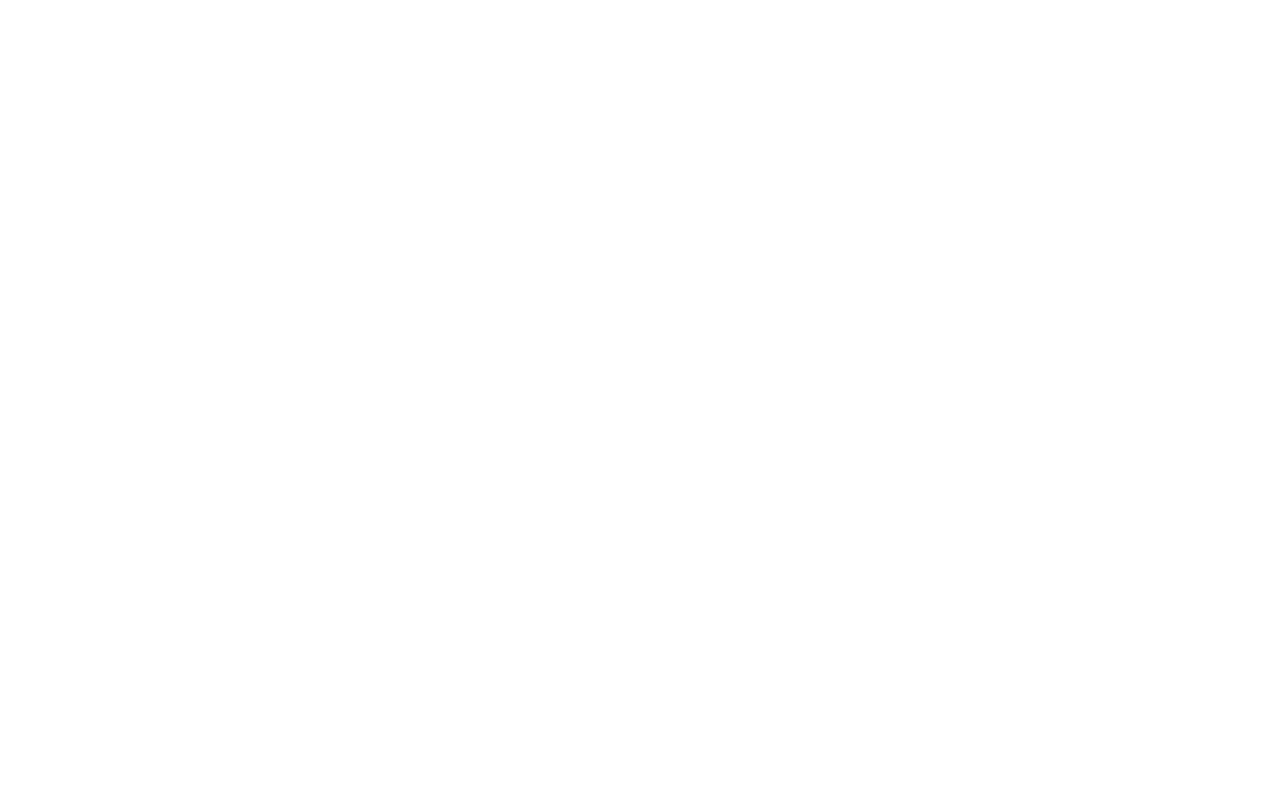
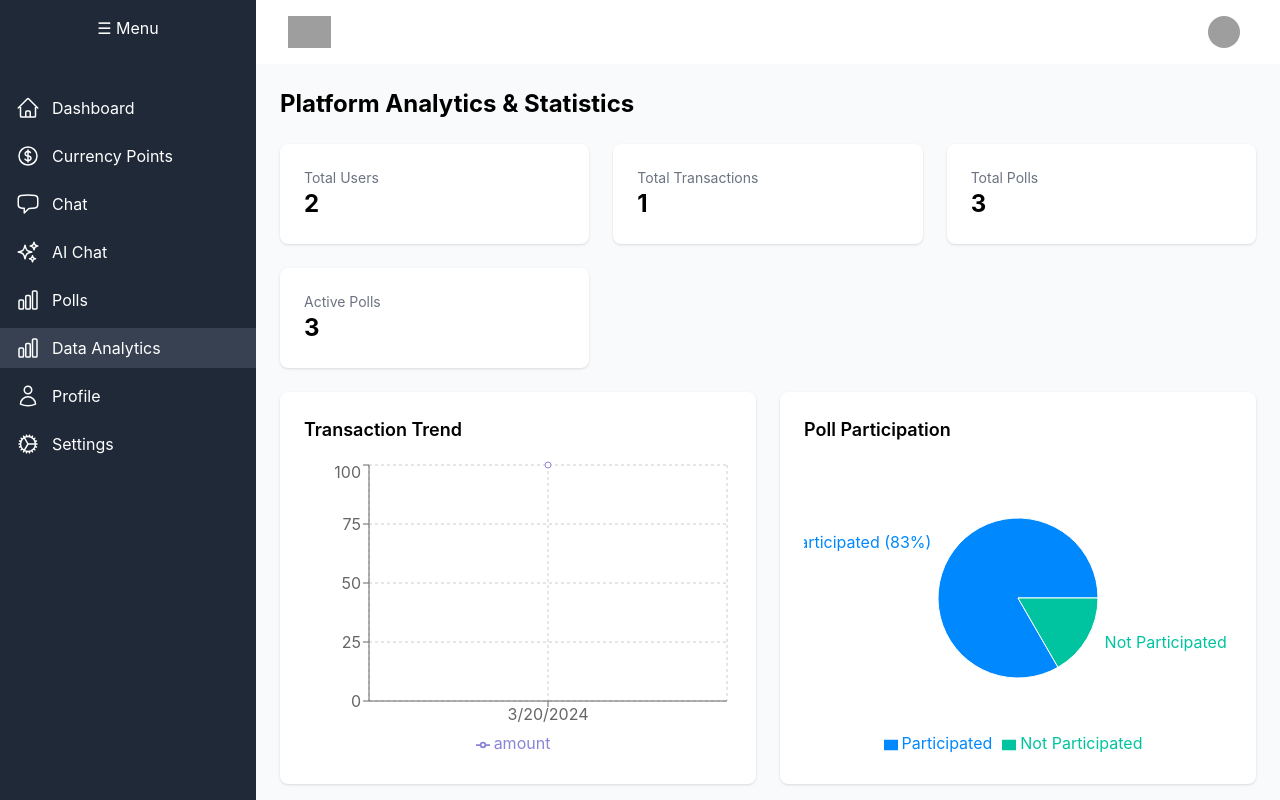
Before and after one commit to NafisRayan/DecentAI, a React (Create React App) app in the folder decentai-frontend/: page /data-analytics in a window 1280 px wide. Before the commit this address had no page. Built offline with nearby package versions, Linux system fonts and the light colour scheme; data requests are answered from the project's data file; sample sign-in values are in the browser's storage; grey boxes are pictures that could not be loaded.

Commit message:
"Removed Analytics and Statistics pages, replaced with DataAnalytics page, and updated sidebar navigation"

```diff
--- a/decentai-frontend/Backend/data/db.json
+++ b/decentai-frontend/Backend/data/db.json
@@ -83,6 +83,21 @@
                 2,
                 3
             ]
+        },
+        {
+            "id": 3,
+            "title": "s",
+            "options": [
+                "s",
+                "s"
+            ],
+            "votes": {
+                "s": 1
+            },
+            "active": true,
+            "voters": [
+                3
+            ]
         }
     ]
 }
--- a/decentai-frontend/src/App.jsx
+++ b/decentai-frontend/src/App.jsx
@@ -9,10 +9,8 @@
 import Profile from './pages/Profile';
 import AIChat from './pages/AIChat';
 import UserManagement from './pages/admin/UserManagement';
-import Statistics from './pages/Statistics';
-// import Community from './pages/Community';
+import DataAnalytics from './pages/DataAnalytics';
 import UserSettings from './pages/UserSettings';
-import Analytics from './pages/Analytics';
 
 function ProtectedRoute({ children }) {
   const { user, loading } = useAuth();
@@ -77,27 +75,15 @@
             </ProtectedRoute>
           } />
 
-          <Route path="/statistics" element={
+          <Route path="/data-analytics" element={
             <ProtectedRoute>
-              <Statistics />
+              <DataAnalytics />
             </ProtectedRoute>
           } />
-
-          {/* <Route path="/community" element={
-            <ProtectedRoute>
-              <Community />
-            </ProtectedRoute>
-          } /> */}
 
           <Route path="/user-settings" element={
             <ProtectedRoute>
               <UserSettings />
-            </ProtectedRoute>
-          } />
-
-          <Route path="/analytics" element={
-            <ProtectedRoute>
-              <Analytics />
             </ProtectedRoute>
           } />
         </Routes>
--- a/decentai-frontend/src/components/Layout/Sidebar.jsx
+++ b/decentai-frontend/src/components/Layout/Sidebar.jsx
@@ -19,9 +19,7 @@
     { name: 'Chat', icon: ChatBubbleLeftIcon, path: '/chat' },
     { name: 'AI Chat', icon: SparklesIcon, path: '/ai-chat' },
     { name: 'Polls', icon: ChartBarIcon, path: '/polls' },
-    { name: 'Statistics', icon: ChartBarIcon, path: '/statistics' },
-    // { name: 'Community', icon: UserIcon, path: '/community' },
-    { name: 'Analytics', icon: ChartBarIcon, path: '/analytics' },
+    { name: 'Data Analytics', icon: ChartBarIcon, path: '/data-analytics' },
     { name: 'Profile', icon: UserIcon, path: '/profile' },
     { name: 'Settings', icon: CogIcon, path: '/user-settings' },
 
--- a/decentai-frontend/src/pages/Analytics.jsx
+++ b/decentai-frontend/src/pages/DataAnalytics.jsx
@@ -5,8 +5,7 @@
   PieChart, Pie, Cell, ResponsiveContainer, LineChart, Line
 } from 'recharts';
 
-function Analytics() {
-  const { user } = useAuth();
+function DataAnalytics() {
   const [data, setData] = useState({
     transactions: [],
     polls: [],
@@ -14,28 +13,44 @@
     error: null
   });
 
+  const [stats, setStats] = useState({
+    totalUsers: 0,
+    totalTransactions: 0,
+    totalPolls: 0,
+    activePolls: 0,
+  });
+
   const COLORS = ['#0088FE', '#00C49F', '#FFBB28', '#FF8042'];
 
   const fetchData = useCallback(async () => {
     try {
-      const [transactions, polls] = await Promise.all([
+      const [users, transactions, polls] = await Promise.all([
+        fetch('http://localhost:5000/users').then(res => res.json()),
         fetch('http://localhost:5000/transactions').then(res => res.json()),
         fetch('http://localhost:5000/polls').then(res => res.json())
       ]);
 
-      setData(prev => ({
-        ...prev,
+      setData({
         transactions,
         polls,
         loading: false,
         error: null
-      }));
+      });
+
+      setStats({
+        totalUsers: users.length,
+        totalTransactions: transactions.length,
+        totalPolls: polls.length,
+        activePolls: polls.filter(poll => poll.active).length,
+      });
     } catch (error) {
-      setData(prev => ({
-        ...prev,
+      setData({
+        transactions: [],
+        polls: [],
         loading: false,
         error: 'Failed to load analytics data'
-      }));
+      });
+      console.error('Error fetching stats:', error);
     }
   }, []);
 
@@ -46,28 +61,22 @@
   const processedData = useMemo(() => {
     if (!data.transactions.length || !data.polls.length) return null;
 
-    const userTransactions = data.transactions
-      .filter(t => t.senderId === user.id || t.receiverId === user.id)
-      .map(t => ({
-        ...t,
-        amount: t.senderId === user.id ? -t.amount : t.amount,
-        date: new Date(t.timestamp).toLocaleDateString()
-      }));
-
-    const transactionsByDate = userTransactions.reduce((acc, curr) => {
-      if (!acc[curr.date]) acc[curr.date] = 0;
-      acc[curr.date] += curr.amount;
+    const transactionsByDate = data.transactions.reduce((acc, curr) => {
+      const date = new Date(curr.timestamp).toLocaleDateString();
+      if (!acc[date]) acc[date] = 0;
+      acc[date] += curr.amount;
       return acc;
     }, {});
 
     const pollParticipation = data.polls.reduce((acc, poll) => {
-      const hasVoted = poll.voters?.includes(user.id);
-      acc[hasVoted ? 'Participated' : 'Not Participated']++;
+      const totalVotes = poll.voters?.length || 0;
+      acc['Participated'] += totalVotes;
+      acc['Not Participated'] += (stats.totalUsers - totalVotes);
       return acc;
     }, { 'Participated': 0, 'Not Participated': 0 });
 
-    const totalAmount = userTransactions.reduce((sum, t) => sum + t.amount, 0);
-    const averageTransactionAmount = userTransactions.length ? (totalAmount / userTransactions.length).toFixed(2) : 0;
+    const totalAmount = data.transactions.reduce((sum, t) => sum + t.amount, 0);
+    const averageTransactionAmount = data.transactions.length ? (totalAmount / data.transactions.length).toFixed(2) : 0;
 
     return {
       transactionTrend: Object.entries(transactionsByDate).map(([date, amount]) => ({
@@ -80,7 +89,7 @@
       })),
       averageTransactionAmount
     };
-  }, [data.transactions, data.polls, user.id]);
+  }, [data.transactions, data.polls, stats.totalUsers]);
 
   if (data.loading) {
     return (
@@ -108,7 +117,29 @@
 
   return (
     <div className="p-6">
-      <h1 className="text-2xl font-bold mb-6">Your Analytics</h1>
+      <h1 className="text-2xl font-bold mb-6">Platform Analytics & Statistics</h1>
+
+      <div className="grid grid-cols-1 md:grid-cols-3 gap-6 mb-6">
+        <div className="bg-white p-6 rounded-lg shadow">
+          <h3 className="text-gray-500 text-sm">Total Users</h3>
+          <p className="text-2xl font-bold">{stats.totalUsers}</p>
+        </div>
+
+        <div className="bg-white p-6 rounded-lg shadow">
+          <h3 className="text-gray-500 text-sm">Total Transactions</h3>
+          <p className="text-2xl font-bold">{stats.totalTransactions}</p>
+        </div>
+
+        <div className="bg-white p-6 rounded-lg shadow">
+          <h3 className="text-gray-500 text-sm">Total Polls</h3>
+          <p className="text-2xl font-bold">{stats.totalPolls}</p>
+        </div>
+
+        <div className="bg-white p-6 rounded-lg shadow">
+          <h3 className="text-gray-500 text-sm">Active Polls</h3>
+          <p className="text-2xl font-bold">{stats.activePolls}</p>
+        </div>
+      </div>
 
       <div className="grid grid-cols-1 md:grid-cols-2 gap-6">
         <div className="bg-white p-6 rounded-lg shadow">
@@ -163,4 +194,4 @@
   );
 }
 
-export default Analytics;
+export default DataAnalytics;
--- a/decentai-frontend/src/pages/Statistics.jsx
+++ /dev/null
@@ -1,56 +0,0 @@
-import { useState, useEffect } from 'react';
-
-function Statistics() {
-  const [stats, setStats] = useState({
-    totalUsers: 0,
-    totalTransactions: 0,
-    totalPolls: 0,
-    activePolls: 0,
-  });
-
-  useEffect(() => {
-    const fetchStats = async () => {
-      try {
-        const [transactions, polls] = await Promise.all([
-          fetch('http://localhost:5000/transactions').then(res => res.json()),
-          fetch('http://localhost:5000/polls').then(res => res.json())
-        ]);
-
-        setStats({
-          totalTransactions: transactions.length,
-          totalPolls: polls.length,
-          activePolls: polls.filter(poll => poll.active).length,
-        });
-      } catch (error) {
-        console.error('Error fetching stats:', error);
-      }
-    };
-
-    fetchStats();
-  }, []);
-
-  return (
-    <div className="p-6">
-      <h1 className="text-2xl font-bold mb-6">Platform Statistics</h1>
-
-      <div className="grid grid-cols-1 md:grid-cols-3 gap-6">
-        <div className="bg-white p-6 rounded-lg shadow">
-          <h3 className="text-gray-500 text-sm">Total Transactions</h3>
-          <p className="text-2xl font-bold">{stats.totalTransactions}</p>
-        </div>
-
-        <div className="bg-white p-6 rounded-lg shadow">
-          <h3 className="text-gray-500 text-sm">Total Polls</h3>
-          <p className="text-2xl font-bold">{stats.totalPolls}</p>
-        </div>
-
-        <div className="bg-white p-6 rounded-lg shadow">
-          <h3 className="text-gray-500 text-sm">Active Polls</h3>
-          <p className="text-2xl font-bold">{stats.activePolls}</p>
-        </div>
-      </div>
-    </div>
-  );
-}
-
-export default Statistics;
```
